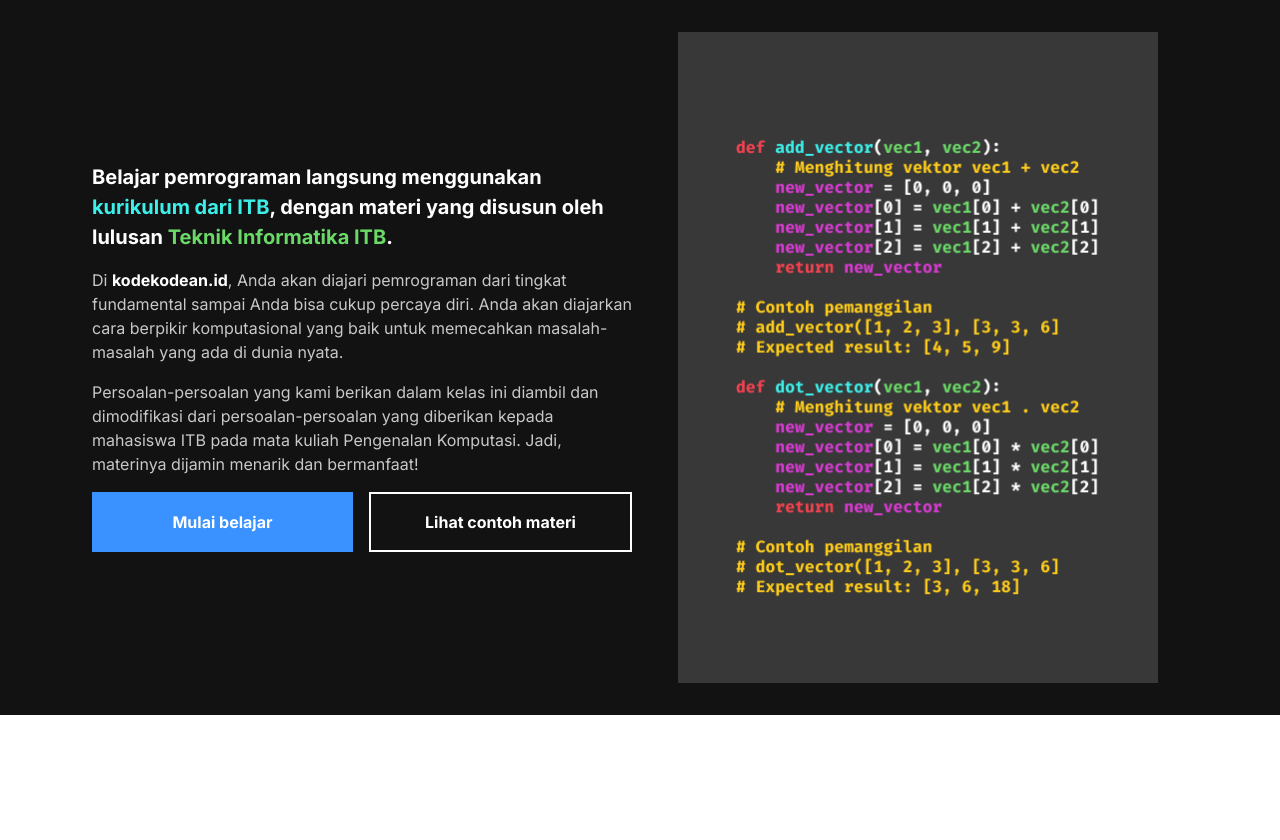
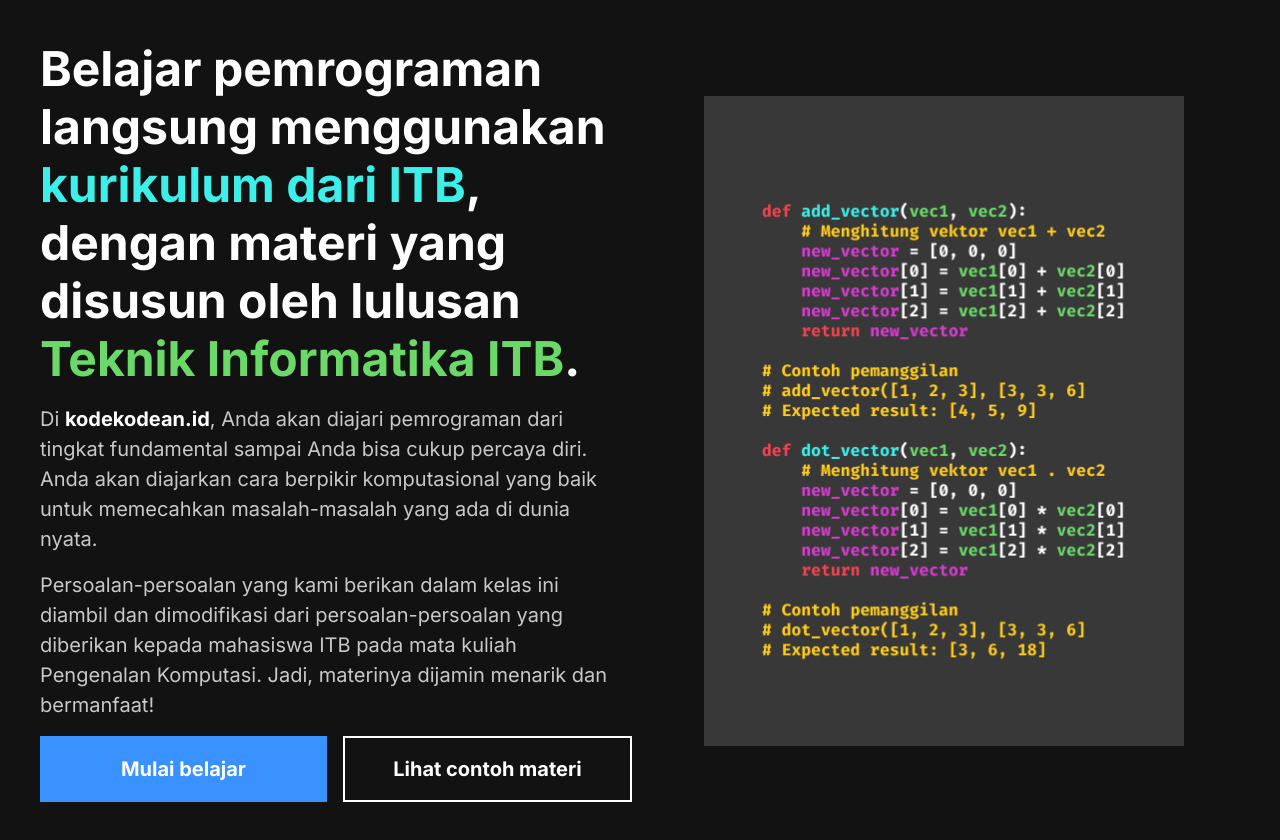
Before and after one commit to acomarcho/kodekodean, a Next.js app: page / in a window 1280 px wide. Before the commit the page ends 800 px from the top, so only its background shows below. Built offline with nearby package versions, Linux system fonts and the light colour scheme.

Commit message:
Feat: Adjust font size at hero for desktop

```diff
--- a/components/home/hero.tsx
+++ b/components/home/hero.tsx
@@ -2,31 +2,31 @@ import Image from "next/image";
 
 export default function Hero() {
   return (
-    <div className="flex flex-col gap-[1rem] lg:flex-row lg:justify-between lg:items-center">
+    <div className="p-[1rem] flex flex-col gap-[1rem] lg:flex-row lg:justify-between lg:items-center lg:p-[2.5rem]">
       <div className="flex flex-col gap-[1rem] lg:w-[50%]">
-        <h1 className="text-white text-[1.25rem] font-bold">
+        <h1 className="text-white text-[1.25rem] font-bold lg:text-[3rem] lg:leading-[3.625rem]">
           Belajar pemrograman langsung menggunakan{" "}
           <span className="text-cyan">kurikulum dari ITB</span>, dengan materi
           yang disusun oleh lulusan{" "}
           <span className="text-green">Teknik Informatika ITB</span>.
         </h1>
-        <p className="text-light-gray">
+        <p className="text-light-gray text-[1rem] lg:text-[1.25rem]">
           Di <span className="text-white font-bold">kodekodean.id</span>, Anda
           akan diajari pemrograman dari tingkat fundamental sampai Anda bisa
           cukup percaya diri. Anda akan diajarkan cara berpikir komputasional
           yang baik untuk memecahkan masalah-masalah yang ada di dunia nyata.
         </p>
-        <p className="text-light-gray">
+        <p className="text-light-gray text-[1rem] lg:text-[1.25rem]">
           Persoalan-persoalan yang kami berikan dalam kelas ini diambil dan
           dimodifikasi dari persoalan-persoalan yang diberikan kepada mahasiswa
           ITB pada mata kuliah Pengenalan Komputasi. Jadi, materinya dijamin
           menarik dan bermanfaat!
         </p>
         <div className="flex flex-col gap-[1rem] lg:flex-row">
-          <button className="w-[100%] bg-primary px-[1.25rem] py-[1rem] text-white font-bold transition-all hover:bg-primary-hover">
+          <button className="w-[100%] bg-primary px-[1.25rem] py-[1rem] text-white font-bold transition-all hover:bg-primary-hover text-[1rem] lg:text-[1.25rem]">
             Mulai belajar
           </button>
-          <button className="w-[100%] bg-none px-[1.25rem] py-[1rem] text-white font-bold border-2 border-white transition-all hover:bg-white hover:text-black">
+          <button className="w-[100%] bg-none px-[1.25rem] py-[1rem] text-white font-bold border-2 border-white transition-all hover:bg-white hover:text-black text-[1rem] lg:text-[1.25rem]">
             Lihat contoh materi
           </button>
         </div>
--- a/components/home/wrapper.tsx
+++ b/components/home/wrapper.tsx
@@ -7,7 +7,7 @@ interface Props {
 export default function Wrapper({ children }: Props) {
   return (
     <div className="bg-black">
-      <div className="p-[1rem] max-w-[1160px] lg:p-[2rem] mx-auto">
+      <div className="max-w-[1280px] mx-auto">
         {children}
       </div>
     </div>
```
